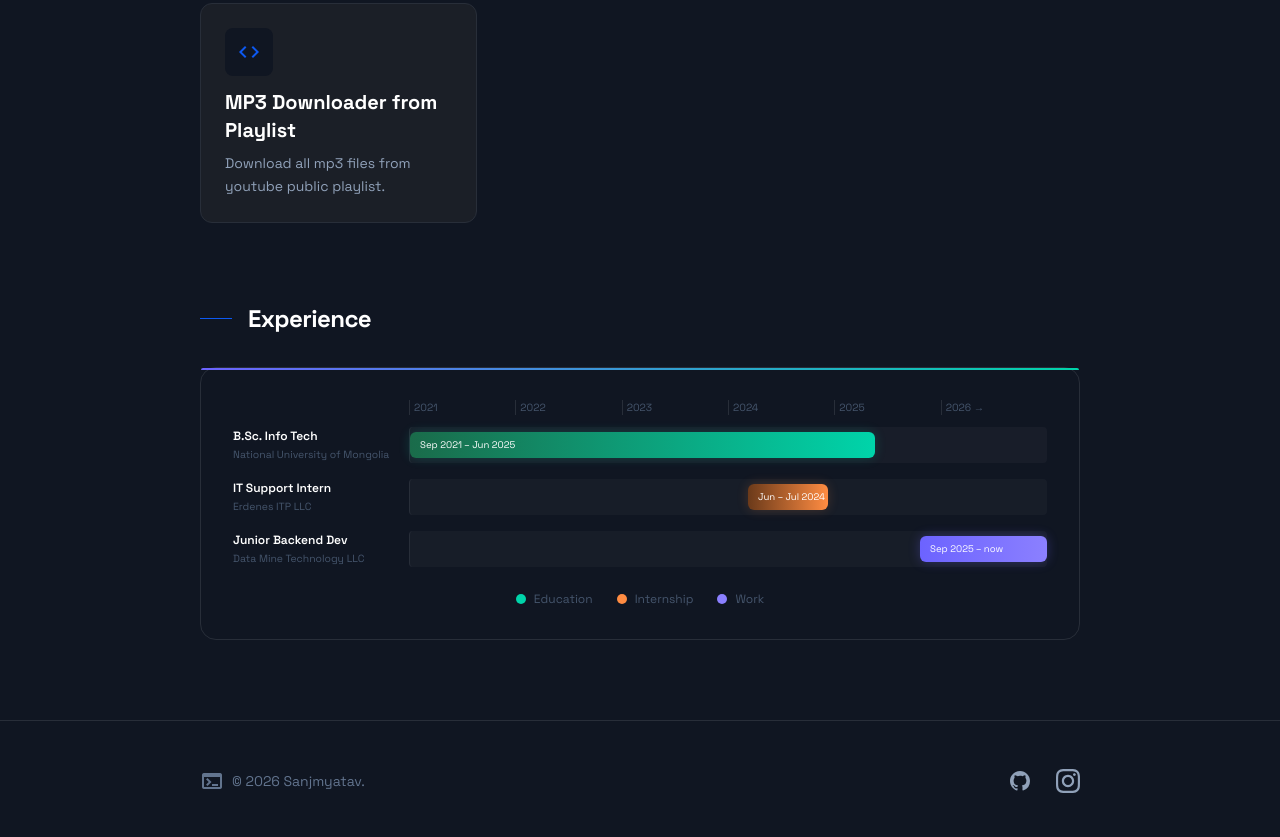
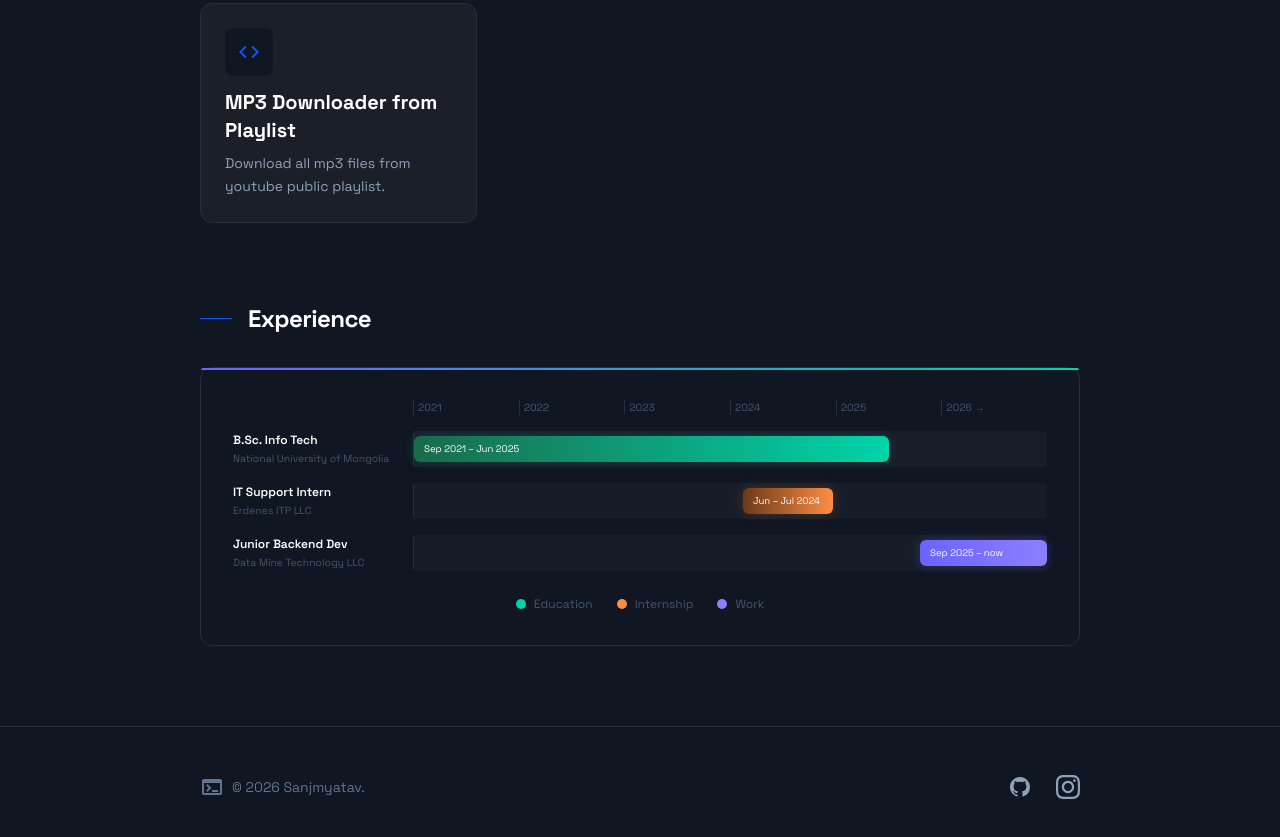
Before and after one commit to Sanjaa46/Portfolio, a website: page index.html in a window 1280 px wide. Shown: the part 2068-2905 px from the top of the page. Drawn offline with nearby package versions, Linux system fonts and the light colour scheme; files that its build step writes are made by us from their sources.

Commit message:
fixed the cache issue

```diff
--- a/assets/gantt.css
+++ /dev/null
@@ -1,151 +0,0 @@
-.gantt-wrapper {
-  position: relative;
-  overflow: visible;
-}
-
-.gantt-wrapper::before {
-  content: '';
-  position: absolute;
-  top: 0;
-  left: 0;
-  right: 0;
-  height: 2px;
-  border-radius: 2px 2px 0 0;
-  background: linear-gradient(90deg, #6c63ff, #00d4aa);
-}
-
-.gantt-track {
-  flex: 1;
-  height: 36px;
-  position: relative;
-  border-radius: 4px;
-  background: rgba(255, 255, 255, 0.03);
-  border-left: 1px solid #282e39;
-}
-
-.gantt-label {
-  width: 176px;
-  flex-shrink: 0;
-  padding-right: 1rem;
-}
-
-.gantt-bar {
-  position: absolute;
-  top: 5px;
-  height: 26px;
-  border-radius: 6px;
-  display: flex;
-  align-items: center;
-  padding-left: 10px;
-  padding-right: 10px;
-  font-size: 0.6rem;
-  color: #fff;
-  white-space: nowrap;
-  overflow: hidden;
-  transform-origin: left center;
-  animation: growBar 0.8s cubic-bezier(0.22, 1, 0.36, 1) both;
-}
-
-.gantt-bar:hover {
-  filter: brightness(1.2);
-}
-
-.bar-delay-1 { animation-delay: 0.1s; }
-.bar-delay-2 { animation-delay: 0.25s; }
-.bar-delay-3 { animation-delay: 0.4s; }
-
-.bar-edu {
-  background: linear-gradient(90deg, #1a6b4a, #00d4aa);
-  box-shadow: 0 0 12px rgba(0, 212, 170, 0.2);
-}
-
-.bar-intern {
-  background: linear-gradient(90deg, #6b3a1a, #ff8c42);
-  box-shadow: 0 0 12px rgba(255, 140, 66, 0.2);
-}
-
-.bar-work {
-  background: linear-gradient(90deg, #6c63ff, #8b80ff);
-  box-shadow: 0 0 12px rgba(108, 99, 255, 0.3);
-}
-
-.tl-card {
-  animation: fadeUp 0.6s ease both;
-}
-
-.card-delay-1 { animation-delay: 0.1s; }
-.card-delay-2 { animation-delay: 0.25s; }
-.card-delay-3 { animation-delay: 0.4s; }
-
-.dot-work {
-  background: #6c63ff;
-  border-color: #6c63ff;
-  box-shadow: 0 0 16px rgba(108, 99, 255, 0.4);
-}
-
-.dot-edu {
-  background: #00d4aa;
-  border-color: #00d4aa;
-  box-shadow: 0 0 16px rgba(0, 212, 170, 0.4);
-}
-
-.dot-intern {
-  background: #ff8c42;
-  border-color: #ff8c42;
-  box-shadow: 0 0 16px rgba(255, 140, 66, 0.4);
-}
-
-.center-line::before {
-  content: '';
-  position: absolute;
-  top: 0;
-  bottom: 0;
-  left: 50%;
-  transform: translateX(-50%);
-  width: 2px;
-  background: linear-gradient(to bottom, #6c63ff, #00d4aa, #1e1e2e);
-}
-
-.left-card::after {
-  content: '';
-  position: absolute;
-  top: 22px;
-  right: -12px;
-  width: 12px;
-  height: 2px;
-  background: #1e1e2e;
-}
-
-.right-card::after {
-  content: '';
-  position: absolute;
-  top: 22px;
-  left: -12px;
-  width: 12px;
-  height: 2px;
-  background: #1e1e2e;
-}
-
-/* ─── Keyframes ───────────────────────────────────────────────────────── */
-
-@keyframes growBar {
-  from {
-    transform: scaleX(0);
-    opacity: 0;
-  }
-  to {
-    transform: scaleX(1);
-    opacity: 1;
-  }
-}
-
-@keyframes fadeUp {
-  from {
-    opacity: 0;
-    transform: translateY(16px);
-  }
-  to {
-    opacity: 1;
-    transform: translateY(0);
-  }
-}
--- a/assets/input.css
+++ b/assets/input.css
@@ -1,9 +1,7 @@
 @import "tailwindcss";
 
-/* Dark mode via class */
 @custom-variant dark (&:where(.dark, .dark *));
 
-/* Theme tokens */
 @theme {
   --color-primary: #0d59f2;
   --color-background-light: #f5f6f8;
--- a/index.html
+++ b/index.html
@@ -15,7 +15,6 @@
         href="https://fonts.googleapis.com/css2?family=Material+Symbols+Outlined:wght,FILL@100..700,0..1&amp;display=swap"
         rel="stylesheet" />
     <link href="./assets/output.css" rel="stylesheet">
-    <link rel="stylesheet" href="./assets/gantt.css">
     <link rel="icon" href="./assets/favicon.ico" type="image/x-icon">
     <style>
         /* Custom scrollbar for that terminal feel */
@@ -481,112 +480,121 @@
                         </div>
                     </div>
                 </section>
-                <!--
-  EXPERIENCE SECTION — drop-in replacement for the <section id="experience"> block.
 
-  Changes vs old version:
-  • Replaced invalid Tailwind classes (w-45, top-1.25, h-6.5, bg-bg, bg-white/2,
-    border-border, max-w-300, overflow-hidden on wrapper) with valid ones / CSS classes.
-  • gantt-track, gantt-label, gantt-bar are now fully defined in input.css.
-  • Wrapper overflow changed to visible so the ::before gradient line shows.
--->
-
-                <section class="flex flex-col gap-6" id="experience">
+                <section class="flex flex-col gap-6 scroll-mt-24" id="experience">
                     <div class="flex items-center gap-4 mb-2">
                         <span class="h-px w-8 bg-primary"></span>
                         <h2 class="text-white text-2xl font-bold tracking-tight" data-i18n="experience_nav">Experience
                         </h2>
                     </div>
 
-                    <div class="w-full">
-                        <div class="gantt-wrapper w-full border border-border-dark rounded-2xl p-8 mb-8"
-                            style="background: #101622;">
+                    <div class="w-full border border-border-dark rounded-xl p-8 mb-8 relative"
+                        style="background:#101622; overflow:visible;">
 
-                            <!-- ── Year axis ── -->
-                            <div class="flex mb-3" style="margin-left: 176px;">
-                                <div class="flex-1 text-[0.65rem] text-slate-600 border-l border-border-dark pl-1">2021
-                                </div>
-                                <div class="flex-1 text-[0.65rem] text-slate-600 border-l border-border-dark pl-1">2022
-                                </div>
-                                <div class="flex-1 text-[0.65rem] text-slate-600 border-l border-border-dark pl-1">2023
-                                </div>
-                                <div class="flex-1 text-[0.65rem] text-slate-600 border-l border-border-dark pl-1">2024
-                                </div>
-                                <div class="flex-1 text-[0.65rem] text-slate-600 border-l border-border-dark pl-1">2025
-                                </div>
-                                <div class="flex-1 text-[0.65rem] text-slate-600 border-l border-border-dark pl-1">2026
-                                    →</div>
+                        <!-- Top gradient line -->
+                        <div class="absolute top-0 left-0 right-0 h-0.5 rounded-t-xl"
+                            style="background:linear-gradient(90deg,#6c63ff,#00d4aa);"></div>
+
+                        <!-- Year axis -->
+                        <div class="flex mb-4" style="margin-left:180px;">
+                            <div class="flex-1 text-slate-600 border-l border-border-dark pl-1"
+                                style="font-size:0.65rem;">2021</div>
+                            <div class="flex-1 text-slate-600 border-l border-border-dark pl-1"
+                                style="font-size:0.65rem;">2022</div>
+                            <div class="flex-1 text-slate-600 border-l border-border-dark pl-1"
+                                style="font-size:0.65rem;">2023</div>
+                            <div class="flex-1 text-slate-600 border-l border-border-dark pl-1"
+                                style="font-size:0.65rem;">2024</div>
+                            <div class="flex-1 text-slate-600 border-l border-border-dark pl-1"
+                                style="font-size:0.65rem;">2025</div>
+                            <div class="flex-1 text-slate-600 border-l border-border-dark pl-1"
+                                style="font-size:0.65rem;">2026 →</div>
                         </div>
 
-                            <!-- ── Education row ── -->
+                        <!-- Education row -->
                         <div class="flex items-center mb-4">
-                                <div class="gantt-label">
-                                    <div class="text-[0.75rem] font-semibold text-white leading-snug"
+                            <div class="shrink-0 pr-4" style="width:180px;">
+                                <div class="text-white font-semibold leading-snug" style="font-size:0.75rem;"
                                     data-i18n="degree">B.Sc. Info Tech</div>
-                                    <div class="text-[0.65rem] text-slate-600 mt-0.5" data-i18n="university">National
-                                        Univ. of Mongolia</div>
+                                <div class="text-slate-600 mt-0.5" style="font-size:0.65rem;" data-i18n="university">
+                                    National Univ. of Mongolia</div>
                             </div>
-                                <div class="gantt-track">
-                                    <!-- Sep 2021 → Jun 2025 : ~4yr of 5yr span = left≈0%, width≈73% -->
-                                    <div class="gantt-bar bar-edu bar-delay-1" style="left: 0%; width: 73%;">
+                            <div class="flex-1 relative rounded"
+                                style="height:36px; background:rgba(255,255,255,0.03); border-left:1px solid #282e39;">
+                                <div class="absolute flex items-center rounded-md text-white overflow-hidden"
+                                    style="top:5px; height:26px; left:0%; width:75%; min-width:120px; padding:0 10px; font-size:0.6rem; background:linear-gradient(90deg,#1a6b4a,#00d4aa); box-shadow:0 0 12px rgba(0,212,170,0.2); transform-origin:left center; animation:growBar 0.8s cubic-bezier(0.22,1,0.36,1) 0.1s both;">
                                     Sep 2021 – Jun 2025
                                 </div>
                             </div>
                         </div>
 
-                            <!-- ── Internship row ── -->
+                        <!-- Internship row -->
                         <div class="flex items-center mb-4">
-                                <div class="gantt-label">
-                                    <div class="text-[0.75rem] font-semibold text-white leading-snug"
+                            <div class="shrink-0 pr-4" style="width:180px;">
+                                <div class="text-white font-semibold leading-snug" style="font-size:0.75rem;"
                                     data-i18n="internship">IT Support Intern</div>
-                                    <div class="text-[0.65rem] text-slate-600 mt-0.5" data-i18n="intern_company">Erdenes
-                                        ITP LLC</div>
+                                <div class="text-slate-600 mt-0.5" style="font-size:0.65rem;"
+                                    data-i18n="intern_company">Erdenes ITP LLC</div>
                             </div>
-                                <div class="gantt-track">
-                                    <!-- Jun–Jul 2024: ~3.5yr in → left≈58%, width narrow, min-width enforced -->
-                                    <div class="gantt-bar bar-intern bar-delay-2"
-                                        style="left: 53%; width: 3%; min-width: 80px;">
+                            <div class="flex-1 relative rounded"
+                                style="height:36px; background:rgba(255,255,255,0.03); border-left:1px solid #282e39;">
+                                <div class="absolute flex items-center rounded-md text-white overflow-hidden"
+                                    style="top:5px; height:26px; left:52%; width:3%; min-width:90px; padding:0 10px; font-size:0.6rem; background:linear-gradient(90deg,#6b3a1a,#ff8c42); box-shadow:0 0 12px rgba(255,140,66,0.2); transform-origin:left center; animation:growBar 0.8s cubic-bezier(0.22,1,0.36,1) 0.25s both;">
                                     Jun – Jul 2024
                                 </div>
                             </div>
                         </div>
 
-                            <!-- ── Work row ── -->
+                        <!-- Work row -->
                         <div class="flex items-center mb-6">
-                                <div class="gantt-label">
-                                    <div class="text-[0.75rem] font-semibold text-white leading-snug" data-i18n="work">
-                                        Junior Backend Dev</div>
-                                    <div class="text-[0.65rem] text-slate-600 mt-0.5" data-i18n="work_company">Data Mine
-                                        Technology LLC</div>
+                            <div class="shrink-0 pr-4" style="width:180px;">
+                                <div class="text-white font-semibold leading-snug" style="font-size:0.75rem;"
+                                    data-i18n="work">Junior Backend Dev</div>
+                                <div class="text-slate-600 mt-0.5" style="font-size:0.65rem;" data-i18n="work_company">
+                                    Data Mine Technology LLC</div>
                             </div>
-                                <div class="gantt-track">
-                                    <!-- Sep 2025 → now: ~4.75yr in → left≈80%, extends to edge -->
-                                    <div class="gantt-bar bar-work bar-delay-3"
-                                        style="left: 80%; width: 20%; min-width: 100px;">
+                            <div class="flex-1 relative rounded"
+                                style="height:36px; background:rgba(255,255,255,0.03); border-left:1px solid #282e39;">
+                                <div class="absolute flex items-center rounded-md text-white overflow-hidden"
+                                    style="top:5px; height:26px; left:80%; width:20%; min-width:100px; padding:0 10px; font-size:0.6rem; background:linear-gradient(90deg,#6c63ff,#8b80ff); box-shadow:0 0 12px rgba(108,99,255,0.3); transform-origin:left center; animation:growBar 0.8s cubic-bezier(0.22,1,0.36,1) 0.4s both;">
                                     Sep 2025 – now
                                 </div>
                             </div>
                         </div>
 
-                            <!-- ── Legend ── -->
+                        <!-- Legend -->
                         <div class="flex gap-6 justify-center">
-                                <div class="flex items-center gap-2 text-xs text-slate-600">
-                                    <div class="w-2.5 h-2.5 rounded-full" style="background: #00d4aa;"></div>
+                            <div class="flex items-center gap-2 text-slate-600" style="font-size:0.75rem;">
+                                <div class="w-2.5 h-2.5 rounded-full" style="background:#00d4aa;"></div>
                                 <p data-i18n="legend_education">Education</p>
                             </div>
-                                <div class="flex items-center gap-2 text-xs text-slate-600">
-                                    <div class="w-2.5 h-2.5 rounded-full" style="background: #ff8c42;"></div>
+                            <div class="flex items-center gap-2 text-slate-600" style="font-size:0.75rem;">
+                                <div class="w-2.5 h-2.5 rounded-full" style="background:#ff8c42;"></div>
                                 <p data-i18n="legend_internship">Internship</p>
                             </div>
-                                <div class="flex items-center gap-2 text-xs text-slate-600">
-                                    <div class="w-2.5 h-2.5 rounded-full" style="background: #8b80ff;"></div>
+                            <div class="flex items-center gap-2 text-slate-600" style="font-size:0.75rem;">
+                                <div class="w-2.5 h-2.5 rounded-full" style="background:#8b80ff;"></div>
                                 <p data-i18n="legend_work">Work</p>
                             </div>
                         </div>
 
                     </div>
-                    </div>
                 </section>
+
+                <!-- Animation keyframes — inline so no external CSS file needed -->
+                <style>
+                    @keyframes growBar {
+                        from {
+                            transform: scaleX(0);
+                            opacity: 0;
+                        }
+
+                        to {
+                            transform: scaleX(1);
+                            opacity: 1;
+                        }
+                    }
+                </style>
             </div>
         </main>
         <footer class="border-t border-border-dark bg-background-dark py-12">
@@ -620,7 +628,7 @@
     <script>
         const translations = {
             mn: {
-                intro_text: "Би API хөгжүүлэлт, системийн контейнержуулалт болон дэд бүтцийн бодит шийдлүүдийг бүтээдэг.",
+                intro_text: "Би API хөгжүүлэлт, системийн контейнержуулалт болон дэд бүтцийн бодит шийдлүүдийг бүтээдэг.\n                             Онол харахаас илүү практикт хэрэгжүүлж суралцах нь миний зарчим.",
                 about_nav: "Тухай",
                 stack_nav: "Чадварууд",
                 projects_nav: "Төслүүд",
```
Lines whose indentation alone changed are shown as unchanged.
